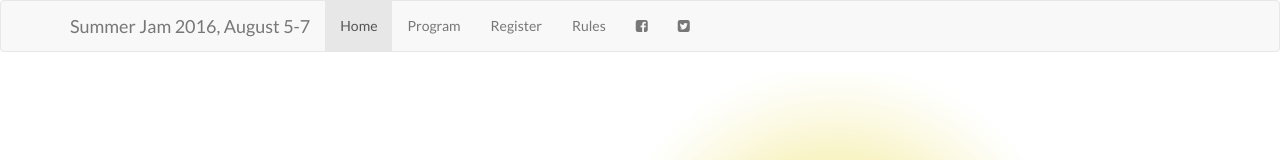
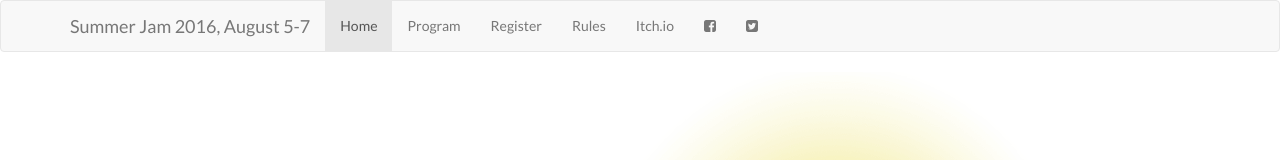
Before and after one commit to SummerJam2016/web, a plain HTML site: page index.html in a window 1280 px wide. Shown: the top 160 px of the page. Drawn offline with nearby package versions, Linux system fonts and the light colour scheme; a script that the page names is missing.

Commit message:
updated links to facebok and itch.io

```diff
--- a/index.html
+++ b/index.html
@@ -72,7 +72,8 @@
                 <li><a href="#program">Program</a></li>
                 <li><a href="#register">Register</a></li>
                 <li><a href="#rules">Rules</a></li>
-                <li><a href="https://www.facebook.com/events/1676261949326049/"><i
+                <li><a href="https://itch.io/jam/summer-jam-klagenfurt-2016">Itch.io</a></li>
+                <li><a href="https://www.facebook.com/events/515068888690777/"><i
                         class="fa fa-facebook-square"></i></a></li>
                 <li><a href="https://twitter.com/hashtag/summergamejam16?src=hash"><i class="fa fa-twitter-square"></i></a>
                 </li>
```
